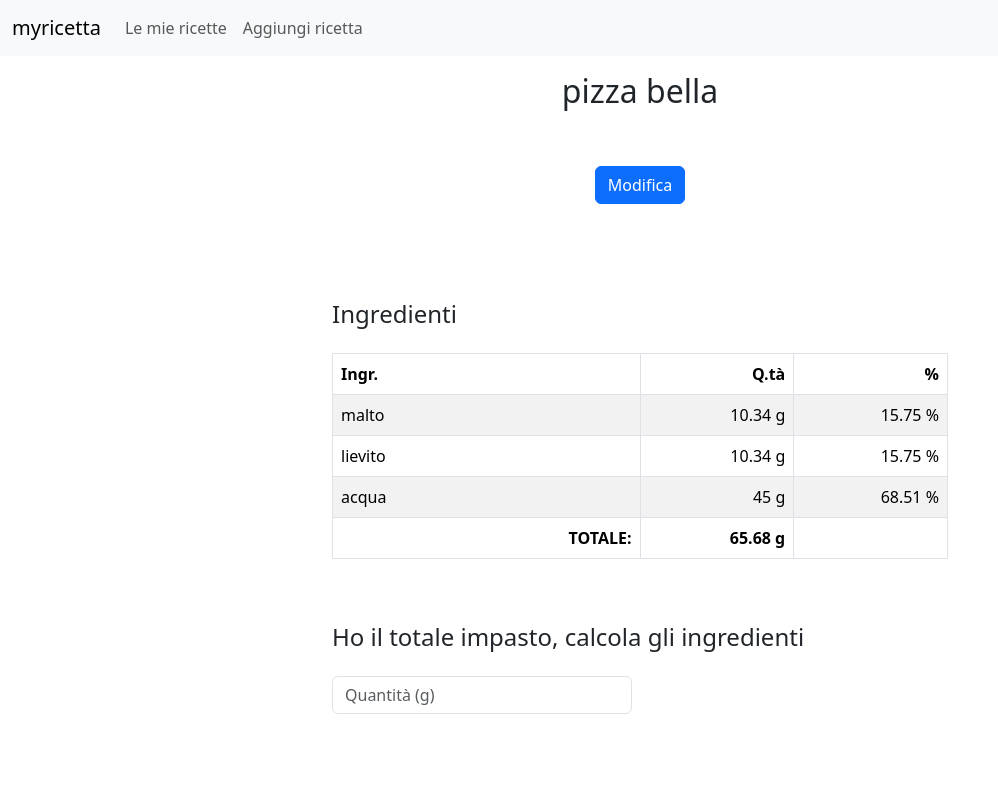
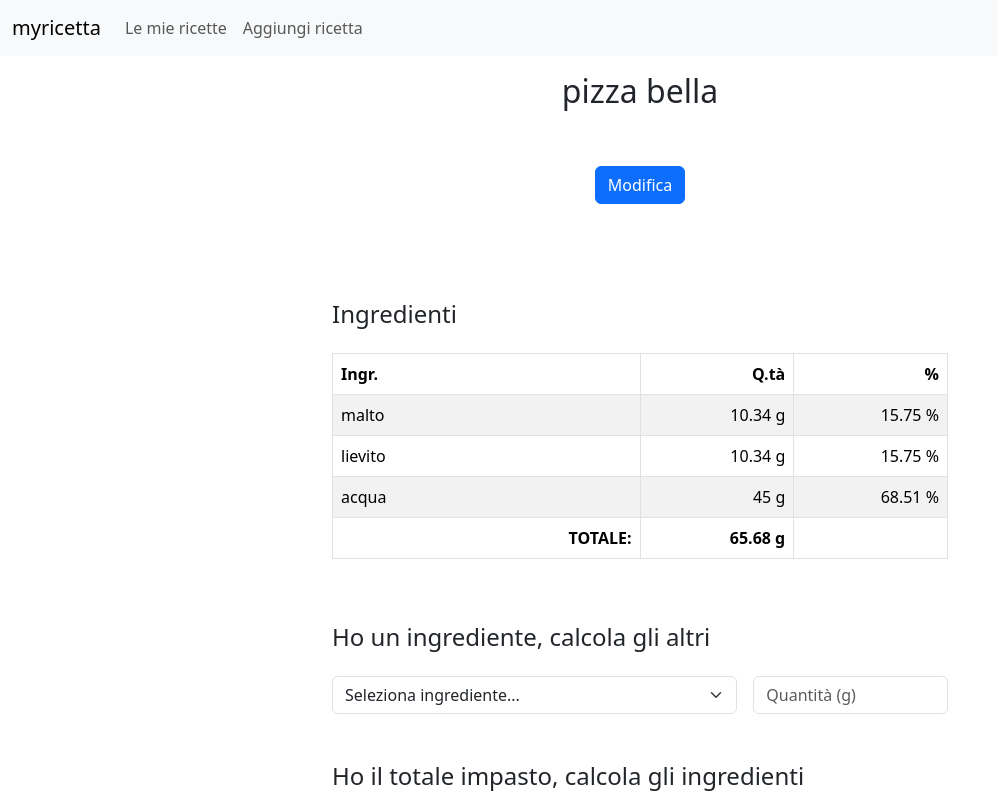
Before and after one commit to tave8/myricetta-react, a React (Vite) app: page /my-recipes/1 in a window 1280 px wide. Shown: the top 800 px of the page, without its empty margins (0-998 px from the left). Built offline with nearby package versions, Linux system fonts and the light colour scheme.

Commit message:
both recipe calculations work

```diff
--- a/src/components/recipe-calculations/RecipeCalculations.jsx
+++ b/src/components/recipe-calculations/RecipeCalculations.jsx
@@ -5,7 +5,7 @@ import RecipeQuantityToIngredients from "./RecipeQuantityToIngredients"
 const RecipeCalculations = ({ _recipeInstance }) => {
   return (
     <>
-      {/* <OneIngredientToOthers _recipeInstance={_recipeInstance} /> */}
+      <OneIngredientToOthers _recipeInstance={_recipeInstance} />
       <RecipeQuantityToIngredients _recipeInstance={_recipeInstance} />
     </>
   )
```
